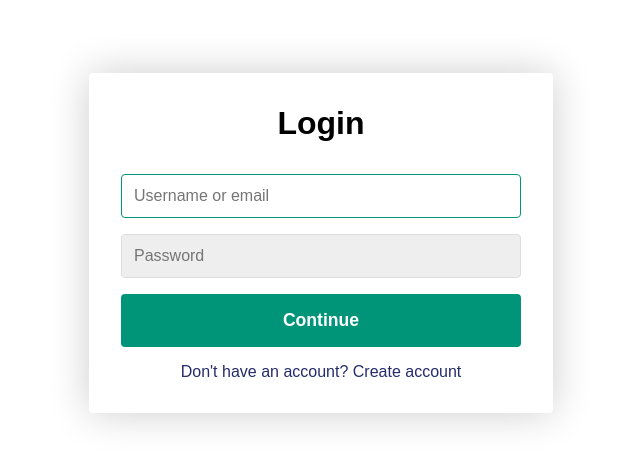
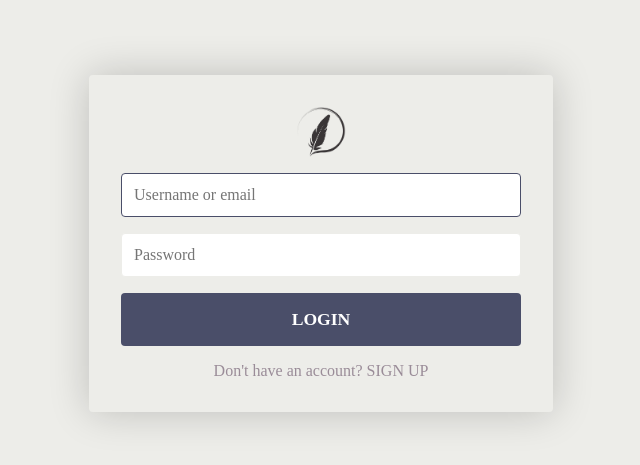
Before and after one commit to Vykki99/ScribeSpark, a plain HTML site: page index.html in a window 1280 px wide. Shown: the part 157-622 px from the top of the page, without its empty margins (319-959 px from the left). Drawn offline with Linux system fonts and the light colour scheme.

Commit message:
aesthetic changes plus added logo

```diff
--- a/index.html
+++ b/index.html
@@ -2,13 +2,13 @@
 <head>
     <meta name="viewport" content="width=device-width, initial-scale=1.0">
     <meta charset="utf-8">
-    <title>Login / Sign Up Form</title>
+    <title>Login / Sign Up</title>
     <link rel="stylesheet" href="styles.css">
 </head>
 <body>
     <div class="container">
         <form class="form" id="login">
-            <h1 class="form__title">Login</h1>
+            <img class = "form__title" src="ScribeSparkTranspLogo.png" height=50px width=auto>
             <div class="form__message form__message--error"></div>
             <div class="form__input-group">
                 <input type="text" class="form__input" id="loginUsername" autofocus placeholder="Username or email">
@@ -18,13 +18,13 @@
                 <input type="password" class="form__input" id="loginPassword" autofocus placeholder="Password">
                 <div class="form__input-error-message"></div>
             </div>
-            <button class="form__button" type="submit">Continue</button>
+            <button class="form__button" type="submit">LOGIN</button>
             <p class="form__text">
-                <a class="form__link" href="./" id="linkCreateAccount">Don't have an account? Create account</a>
+                <a class="form__link" href="./" id="linkCreateAccount">Don't have an account? SIGN UP</a>
             </p>
         </form>
         <form class="form form--hidden" id="createAccount">
-            <h1 class="form__title">Create Account</h1>
+            <img class = "form__title" src="ScribeSparkTranspLogo.png" height=50px width=auto>
             <div class="form__message form__message--error"></div>
             <div class="form__input-group">
                 <input type="text" id="signupUsername" class="form__input" autofocus placeholder="Username">
@@ -42,9 +42,9 @@
                 <input type="password" class="form__input" id="confirmPassword" autofocus placeholder="Confirm password">
                 <div class="form__input-error-message"></div>
             </div>
-            <button class="form__button" type="submit">Continue</button>
+            <button class="form__button" type="submit">SIGN UP</button>
             <p class="form__text">
-                <a class="form__link" href="./" id="linkLogin">Already have an account? Sign in</a>
+                <a class="form__link" href="./" id="linkLogin">Already have an account? LOGIN</a>
             </p>
         </form>
     </div>
--- a/styles.css
+++ b/styles.css
@@ -1,10 +1,11 @@
 body {
-    --color-primary: #009579;
-    --color-primary-dark: #007f67;
-    --color-secondary: #252c6a;
-    --color-error: #cc3333;
-    --color-success: #4bb544;
+    --color-primary: #4a4e69;
+    --color-primary-dark: #22223b;
+    --color-secondary: #9a8c98;
+    --color-error: #4a4e69;
+    --color-success: #d6ccc2;
     --border-radius: 4px;
+    background-color: #edede9;
 
     margin: 0;
     height: 100vh;
@@ -22,13 +23,13 @@ body {
     padding: 2rem;
     box-shadow: 0 0 40px rgba(0, 0, 0, 0.2);
     border-radius: var(--border-radius);
-    background: #ffffff;
+    background: #edede9;
 }
 
 .container,
 .form__input,
 .form__button {
-    font: 500 1rem 'Quicksand', sans-serif;
+    font: 500 1rem 'Raleway';
 }
 
 .form--hidden {
@@ -44,8 +45,10 @@ body {
 }
 
 .form__title {
-    margin-bottom: 2rem;
-    text-align: center;
+    display: block;
+    margin-left: auto;
+    margin-right: auto;
+    width: auto;
 }
 
 .form__message {
@@ -71,9 +74,9 @@ body {
     padding: 0.75rem;
     box-sizing: border-box;
     border-radius: var(--border-radius);
-    border: 1px solid #dddddd;
+    border: 1px solid #edede9;
     outline: none;
-    background: #eeeeee;
+    background: #ffffff;
     transition: background 0.2s, border-color 0.2s;
 }
 
```
